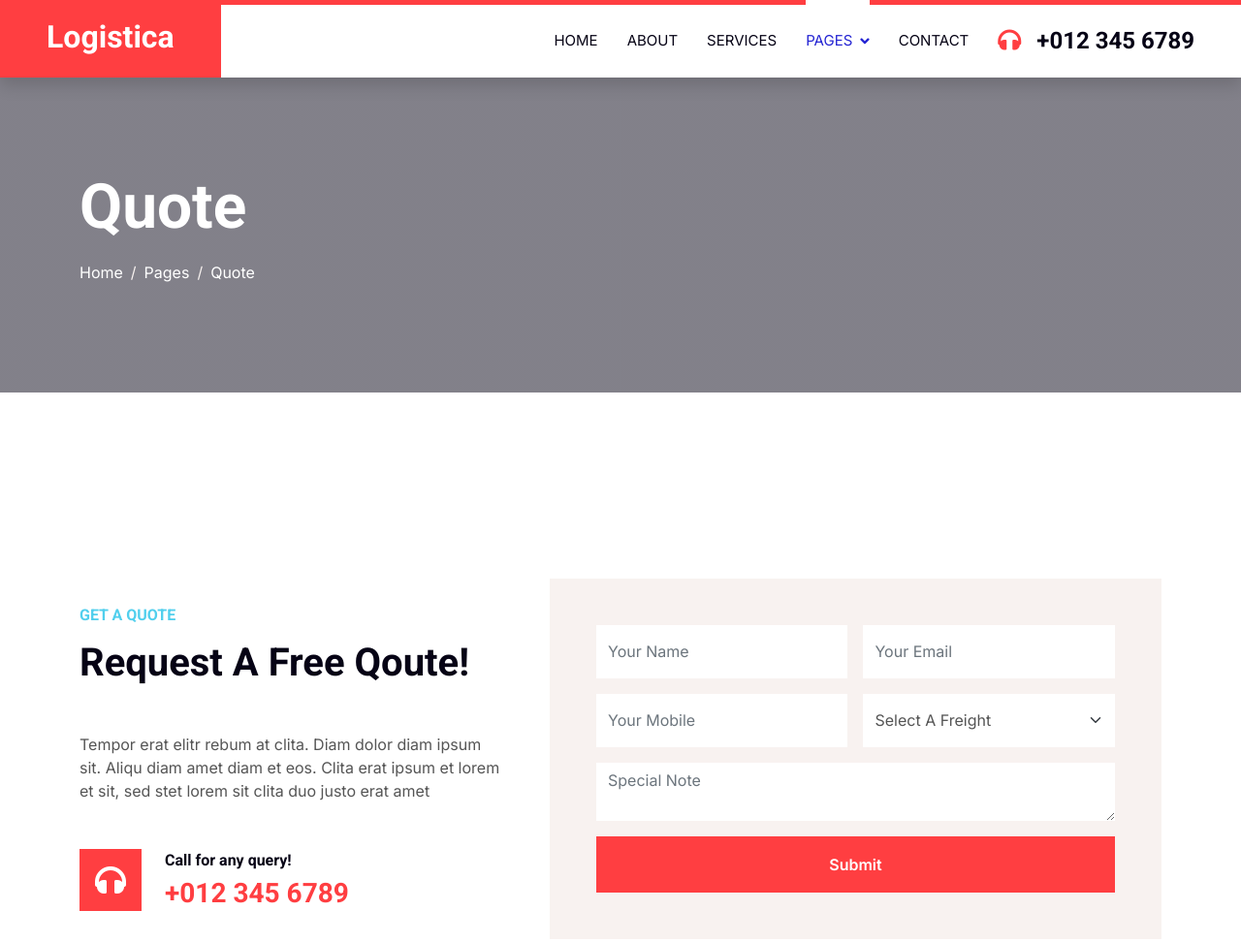
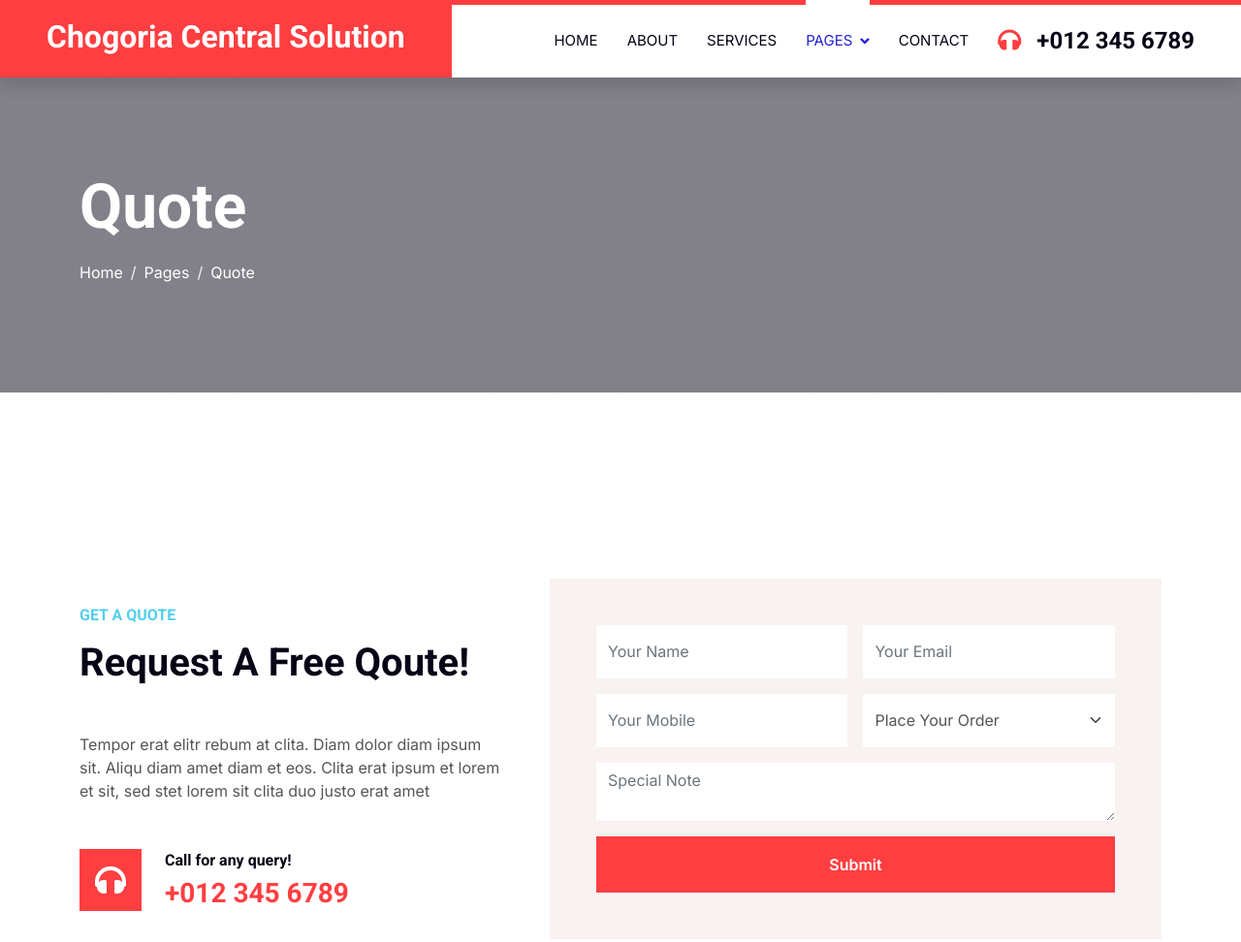
Before and after one commit to steve-leo254/c.c.s-template, a plain HTML site: page quote.html in a window 1280 px wide. Shown: the top 972 px of the page at 97% size. Drawn offline with nearby package versions, Linux system fonts and the light colour scheme.

Commit message:
57%loading

```diff
--- a/quote.html
+++ b/quote.html
@@ -3,13 +3,13 @@
 
 <head>
     <meta charset="utf-8">
-    <title>Logistica - Shipping Company Website Template</title>
+    <title>Chogoria Central Solution</title>
     <meta content="width=device-width, initial-scale=1.0" name="viewport">
     <meta content="" name="keywords">
     <meta content="" name="description">
 
     <!-- Favicon -->
-    <link href="img/favicon.ico" rel="icon">
+    <link href="img/c.c.s.ico" rel="icon">
 
     <!-- Google Web Fonts -->
     <link rel="preconnect" href="https://fonts.googleapis.com">
@@ -44,7 +44,7 @@
     <!-- Navbar Start -->
     <nav class="navbar navbar-expand-lg bg-white navbar-light shadow border-top border-5 border-primary sticky-top p-0">
         <a href="index.html" class="navbar-brand bg-primary d-flex align-items-center px-4 px-lg-5">
-            <h2 class="mb-2 text-white">Logistica</h2>
+            <h2 class="mb-2 text-white">Chogoria Central Solution</h2>
         </a>
         <button type="button" class="navbar-toggler me-4" data-bs-toggle="collapse" data-bs-target="#navbarCollapse">
             <span class="navbar-toggler-icon"></span>
@@ -120,10 +120,14 @@
                                 </div>
                                 <div class="col-12 col-sm-6">
                                     <select class="form-select border-0" style="height: 55px;">
-                                        <option selected>Select A Freight</option>
-                                        <option value="1">Freight 1</option>
-                                        <option value="2">Freight 2</option>
-                                        <option value="3">Freight 3</option>
+                                        <option selected>Place Your Order</option>
+                                        <option value="1">Paints</option>
+                                        <option value="2">Glass</option>
+                                        <option value="3">Roofing Sheets</option>
+                                        <option value="4">Cement</option>
+                                        <option value="5">Mdf,Marine board</option>
+                                        <option value="6">Square tubes</option>
+                                        <option value="7">chainlinks</option>
                                     </select>
                                 </div>
                                 <div class="col-12">
```
Also changed, not shown: team.html (+3 -3 lines), testimonial.html (+2 -2 lines).
